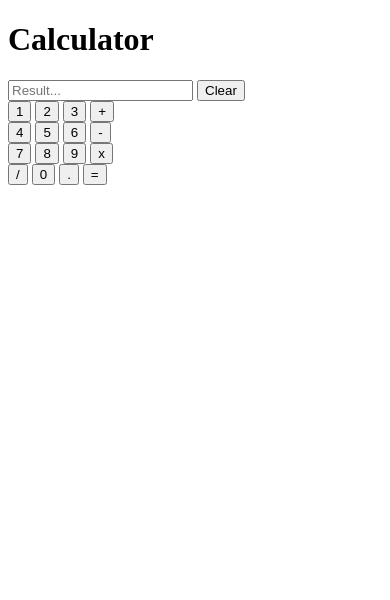
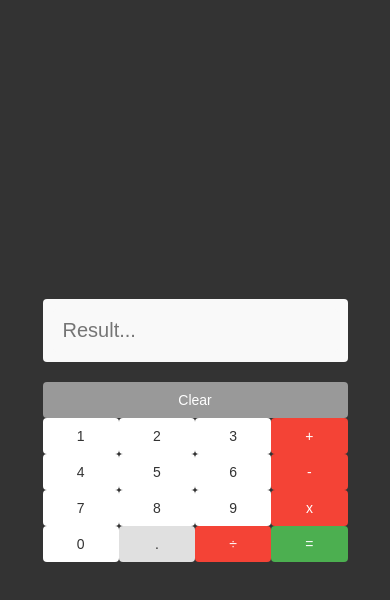
Before and after one commit to JOKERSEV7/The-odin-project-Calculator, a plain HTML site: page index.html in a window 390 px wide. Both pictures are taken after a click on the button "Clear". Drawn offline with Linux system fonts and the light colour scheme.

Commit message:
Adding a decimal button and let users type just one time, also adding same Css so the calculator looks nice

```diff
--- a/index.html
+++ b/index.html
@@ -10,37 +10,44 @@
     <body>
         <div class="main">
         <div class="conatiner">
-            <div class="header-container">
-                <h1 id="header">Calculator</h1>
+
+            <div class="display-screen">
+                <input type="text" name="calculator-display" id="calculator-display" placeholder="Result..." readonly/>
+
             </div>
-            <div class="first-row">
-                <input type="text" name="result" id="result" placeholder="Result..." readonly/>
-                <button class="clear-btn" value="clear">Clear</button>
+            <div class="first-row row">
+
+                <button class="clear-btn symbol" >Clear</button>
             </div>
-            <div class="second-row">
+            <div class="keys">
+                <div class="second-row row">
                     <button class="digit-btn" value="1">1</button>
                     <button class="digit-btn" value="2">2</button>
                     <button class="digit-btn" value="3">3</button>
-                <button class="digit-btn" value="+">+</button>
+                    <button class="operator-btn symbol" value="+">+</button>
                 </div>
-            <div class="third-row">
+                <div class="third-row row">
                    <button class="digit-btn" value="4">4</button>
                    <button class="digit-btn" value="5">5</button>
                    <button class="digit-btn" value="6">6</button>
-               <button class="digit-btn" value="-">-</button>
+                   <button class="operator-btn symbol" value="-">-</button>
                 </div>
-            <div class="fourth-row">
+                <div class="fourth-row row">
                     <button class="digit-btn" value="7">7</button>
                     <button class="digit-btn" value="8">8</button>
                     <button class="digit-btn" value="9">9</button>
-                <button class="digit-btn" value="x">x</button>
+                    <button class="operator-btn symbol" value="*">x</button>
                 </div>
-            <div class="fifth-row">
-                <button class="digit-btn" value="/">/</button>
+                <div class="fifth-row row">
+
                     <button class="digit-btn" value="0">0</button>
-                <button class="digit-btn" value=".">.</button>
-                <button class="digit-btn" value="=">=</button>
+                    <button class="digit-btn decimal-btn" value=".">.</button>
+                    <button class="symbol operator-btn " value="/">÷</button>
+                    <button class="equal-btn symbol">=</button>
                 </div>
+
+            </div>
+
         </div>
         </div>
         <script src="script.js"></script>
--- a/script.js
+++ b/script.js
@@ -1,6 +1,71 @@
-let firtsNum =x;
-let secondNum =c;
-let operator = v;
+let firtsNum = null;
+let operator = null;
+
+const calculatorDisplay = document.getElementById("calculator-display");
+const digitsBtn = document.querySelectorAll(".digit-btn");
+const clearBtn = document.querySelector(".clear-btn");
+const operatorBtn = document.querySelectorAll(".operator-btn");
+const equalBtn = document.querySelector(".equal-btn");
+
+
+const decimalBtn = document.querySelector(".decimal-btn");
+
+decimalBtn.addEventListener("click", () => {
+    decimalBtn.disabled = true;
+})
+
+let displayValue = '';
+
+digitsBtn.forEach(btn => {
+    btn.addEventListener("click", () => {
+        displayValue += btn.value;
+        calculatorDisplay.value = displayValue;
+    });
+});
+
+clearBtn.addEventListener("click", () => {
+    displayValue = '';
+    calculatorDisplay.value = '';
+    decimalBtn.disabled = false;
+});
+
+operatorBtn.forEach(btn => {
+    btn.addEventListener("click", () => {
+        if (operator !== null) {
+            let secondNum = Number(displayValue);
+            firtsNum = operate(firtsNum, secondNum, operator);
+            displayValue = '';
+            calculatorDisplay.value = firtsNum;
+        }
+
+        operator = btn. value;
+
+        if (firtsNum === null) {
+            firtsNum = Number(displayValue);
+            displayValue = '';
+        }
+        decimalBtn.disabled = false;
+    });
+
+});
+
+
+equalBtn.addEventListener("click", () => {
+   if (operator !== null) {
+    let secondNum = Number(displayValue);
+    let result = operate(firtsNum, secondNum, operator);
+
+
+
+    calculatorDisplay.value = result;
+    displayValue = '';
+    firtsNum = null;
+    operator= null;
+   }
+   decimalBtn.disabled = false;
+});
+
+
 
 
 
@@ -8,24 +73,30 @@ const add = function(a, b) {
     return a + b;
 };
 const subtract = function(a, b) {
-    return a - b;
+      return (a - b);
 };
 const multiply = function(a, b) {
     return a * b;
 };
 const divide = function(a, b) {
-    return a / b;
+    if (b == 0 || b == '0') {
+        return ("Error");
+    } else {
+        return (a / b);
+    }
 }
 
 const operate = function(firtsNum, secondNum, operator) {
-    if (operator == "+") {
-        return add(firtsNum, secondNum);
-    }else if(operate == "-") {
-        return subtract(firtsNum, secondNum);
+    let result;
+    if (operator =="+") {
+        result = add(firtsNum, secondNum);
+    }else if(operator == "-") {
+        result = subtract(firtsNum, secondNum);
     }else if (operator == "*") {
-        return multiply(firtsNum, secondNum);
-    }else {
-        return divide(firtsNum, secondNum);
-    }
+        result = multiply(firtsNum, secondNum);
+    }else if (operator == "/"){
+        result = divide(firtsNum, secondNum);
+    };
+    return Math.round(result);
 
 };
--- a/style.css
+++ b/style.css
@@ -0,0 +1,107 @@
+body {
+    background-color: #333;
+    display: flex;
+    justify-content: center;
+    align-items: center;
+    height: 100vh;
+}
+
+
+.container {
+    width: 400px;
+    top: 20px;
+    padding: 20px;
+    background-color: #fff;
+    box-shadow: 0 2px 5px rgba(0, 0, 0, 0.1);
+    display: flex;
+    flex-direction: column;
+    align-items: center;
+  }
+
+  .display-screen {
+    margin-bottom: 20px;
+    text-align: center;
+    padding: 10px;
+    font-size: 20px;
+    border: none;
+    border-radius: 4px;
+    background-color: #f9f9f9;
+  }
+
+  input[name="calculator-display"] {
+    padding: 10px;
+    font-size: 20px;
+    border: none;
+    border-radius: 4px;
+    background-color: #f9f9f9;
+
+  }
+
+
+  .row {
+    display: flex;
+    justify-content: center;
+    align-items: center;
+  }
+
+  .symbol,
+  .operator-btn,
+  .digit-btn,
+  .decimal-btn,
+  .clear-btn {
+    flex: 1;
+    padding: 15px;
+    font-size: 18px;
+    color: #fff;
+    border: none;
+    border-radius: 4px;
+    cursor: pointer;
+  }
+
+  .symbol {
+    background-color: #f44336;
+  }
+
+  .digit-btn {
+    background-color: #fff;
+    color: #333;
+    transition: background-color 0.3s ease;
+  }
+
+  .digit-btn:hover {
+    background-color: #f9f9f9;
+  }
+
+  .equal-btn {
+    background-color: #4caf50;
+  }
+
+  .decimal-btn {
+    background-color: #e0e0e0;
+  }
+
+  .clear-btn {
+    background-color: #999;
+    color: #fff;
+    cursor: pointer;
+  }
+
+  .clear-btn:hover {
+    background-color: #666;
+  }
+
+  /* Media Query for Small Screens */
+  @media screen and (max-width: 480px) {
+    .container {
+      padding: 10px;
+    }
+
+    .symbol,
+    .operator-btn,
+    .digit-btn,
+    .decimal-btn,
+    .clear-btn {
+      padding: 10px;
+      font-size: 14px;
+    }
+  }
```
Lines whose indentation alone changed are shown as unchanged.
